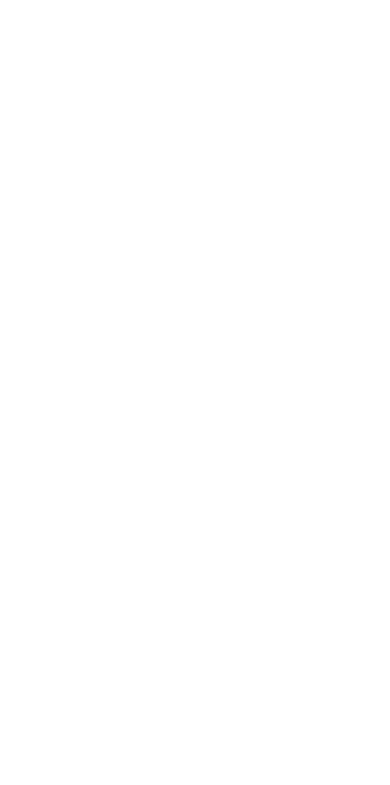
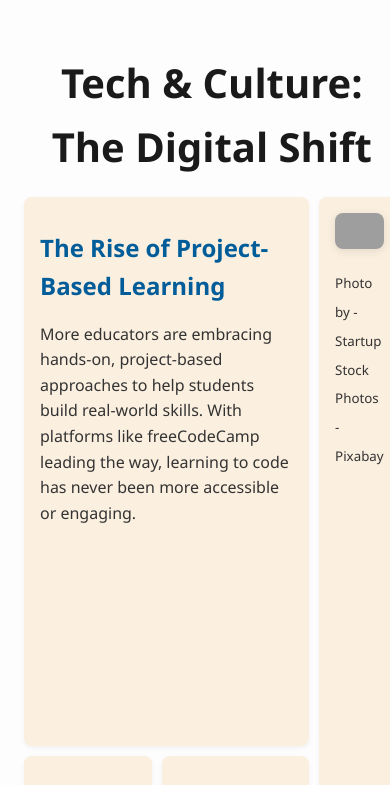
Before and after one commit to roxyrock/LabMagazineLayout, a plain HTML site: page index.html in a window 390 px wide. Shown: the top 785 px of the page. Drawn offline with Linux system fonts and the light colour scheme; grey boxes are pictures that could not be loaded.

Commit message:
Complete magazine layout with responsive grid design

```diff
--- a/index.html
+++ b/index.html
@@ -9,6 +9,51 @@
     </head>
 
     <body>
+        <main class="magazine-cover">
+            <header class="title">
+                <h1 >Tech & Culture: The Digital Shift</h1>
+            </header>
+
+            <section class="feature-article">
+                <article>
+                    <h2>The Rise of Project-Based Learning</h2>
+                    <p>
+                        More educators are embracing hands-on, project-based approaches to
+                        help students build real-world skills. With platforms like freeCodeCamp leading the way,
+                        learning to code has never been more accessible or engaging.
+                    </p>
+                </article>
+            </section>
+
+            <section class="small-article1">
+                <article>
+                    <h3>Grid Power</h3>
+                    <p>
+                        CSS Grid is changing how we think about layout.
+                        Designers now have full control over rows and columns, unlocking new creative
+                        potential for digital publications.
+                    </p>
+                </article>
+            </section>
+
+            <section class="small-article2">
+                <article>
+                    <h3>Minimalism Meets Accessibility</h3>
+                    <p>
+                        Modern design isn't just about aesthetics—accessibility and performance
+                        are shaping the future of web development.
+                    </p>
+                </article>
+            </section>
+
+            <section class="cover-image">
+                <img
+                    src="https://cdn.pixabay.com/photo/2015/07/17/22/43/student-849825_1280.jpg"
+                    alt="Student, Typing, Keyboard image Designed by Startup Stock Photos - Pixabay"
+                    >
+                    <p><sup>Photo by - Startup Stock Photos - Pixabay</sup></sup>
+            </section>
+        </main>
 
     </body>
 </html>
--- a/styles.css
+++ b/styles.css
@@ -0,0 +1,75 @@
+:root {
+  --primary: #005d99;
+  --accent: #ffcc00;
+  --background: #f5f7fa;
+  --text: #333;
+}
+
+body {
+  background-color: var(--background);
+  color: var(--text);
+}
+
+body {
+  font-family: 'Segoe UI', sans-serif;
+  line-height: 1.6;
+  background-color: #fdfdfd;
+  color: #333;
+}
+h1 {
+  font-size: 2.5rem;
+  margin-bottom: 0.5rem;
+  font-weight: 700;
+  color: #1a1a1a;
+  text-align:center;
+}
+h2, h3 {
+  color: #005d99;
+  margin-top: 1rem;
+  margin-bottom: 0.5rem;
+}
+p {
+  margin-bottom: 1rem;
+}
+.cover-image img {
+  width: 100%;
+  height: auto;
+  border-radius: 8px;
+  box-shadow: 0 2px 10px rgba(0,0,0,0.1);
+}
+section {
+  background-color: #fbefdf;
+  padding: 1rem;
+  border-radius: 8px;
+  box-shadow: 0 2px 5px rgba(0,0,0,0.05);
+  min-height: 200px;
+}
+
+.magazine-cover {
+    display: grid;
+    grid-template-areas:
+        "title title title"
+        "feature-article feature-article cover-image"
+        "small-article1 small-article2 cover-image";
+    grid-template-columns: repeat(3, 1fr);
+    grid-template-rows: auto 1fr 1fr;
+    gap: 10px;
+    max-width: 100vw;
+    width:90vw;
+    padding:1rem;
+}
+.title{
+    grid-area: title;
+}
+.feature-article{
+    grid-area:feature-article;
+}
+.small-article1{
+    grid-area: small-article1;
+}
+.small-article2{
+    grid-area:small-article2;
+}
+.cover-image{
+    grid-area:cover-image;
+}
```
Also changed, not shown: 1 other file.
